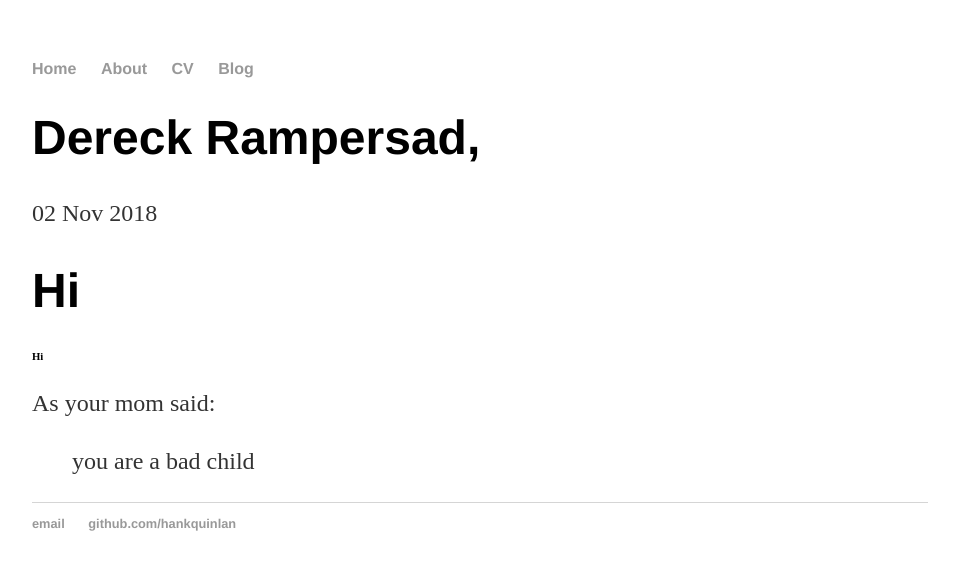
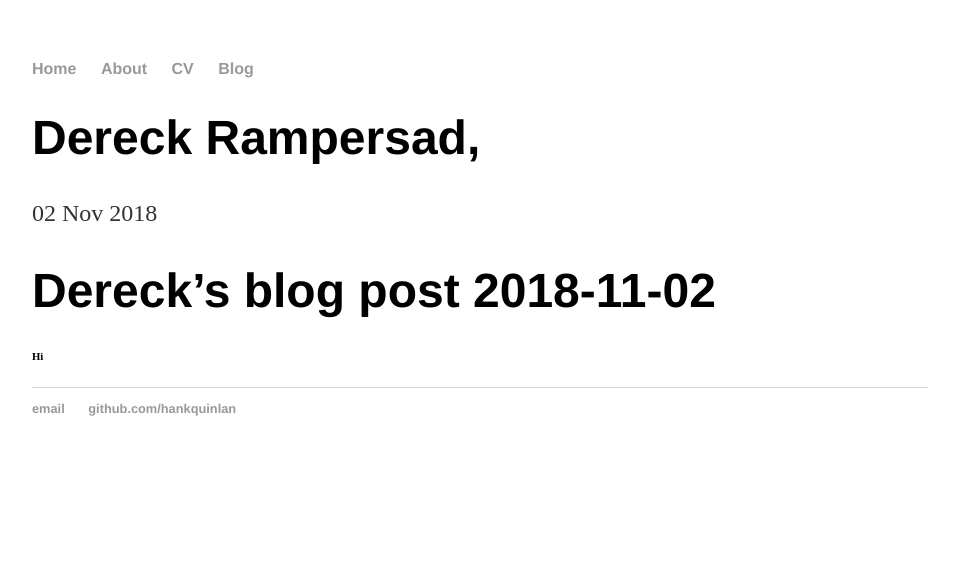
Before and after one commit to dereckr0653/dereckr0653.github.io, a Jekyll site: the page built from _posts/2018-11-02-weekly-reflection.md, in a window 1280 px wide. Shown: the top 570 px of the page, without its empty margins (160-1119 px from the left). Built offline with Jekyll 4.4.1, drawn with Linux system fonts in a browser that asks for light colours.

Commit message:
Update 2018-11-02-weekly-reflection.md

```diff
--- a/_posts/2018-11-02-weekly-reflection.md
+++ b/_posts/2018-11-02-weekly-reflection.md
@@ -3,7 +3,5 @@ layout: post
 title: "Dereck Rampersad,"
 date: 2018-11-02
 ---
-# Hi
+# Dereck's blog post 2018-11-02
 ###### Hi
-As your mom said:
-> you are a bad child
```
